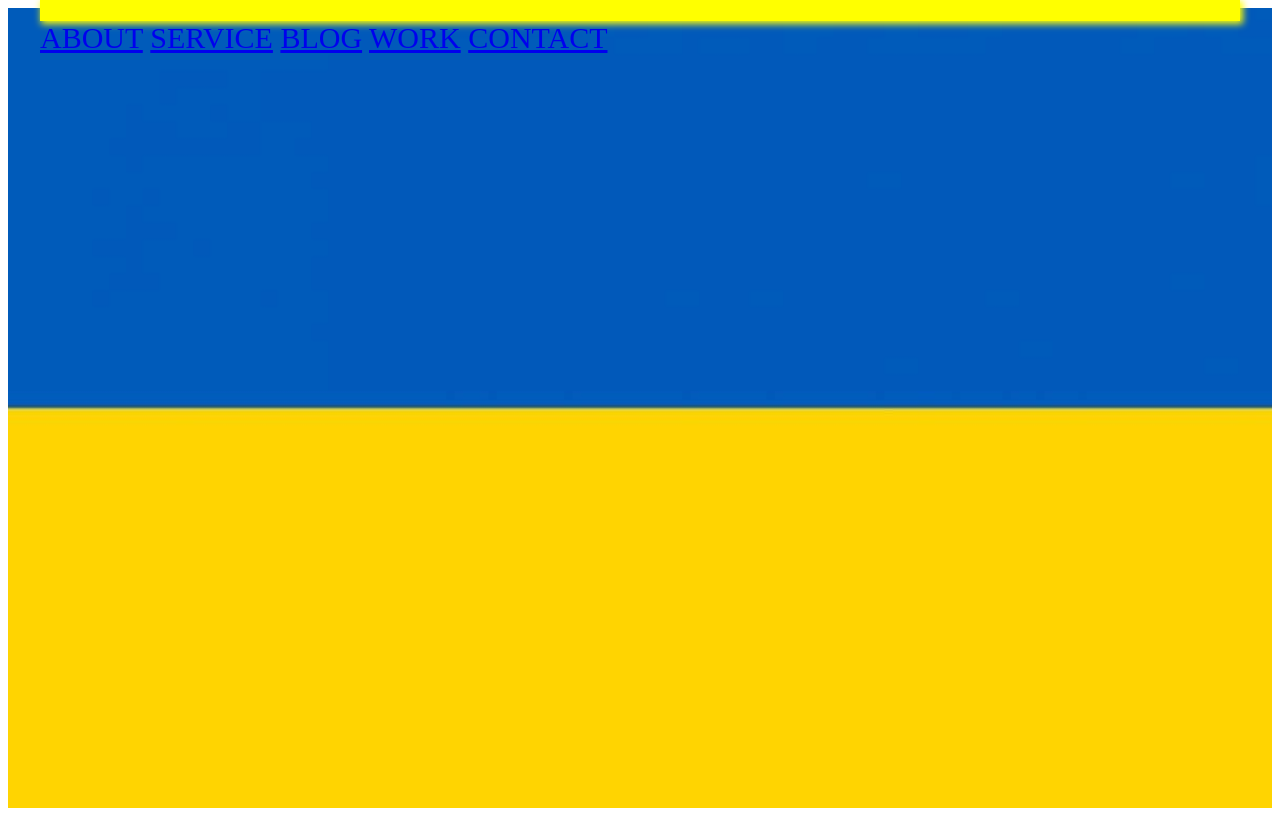
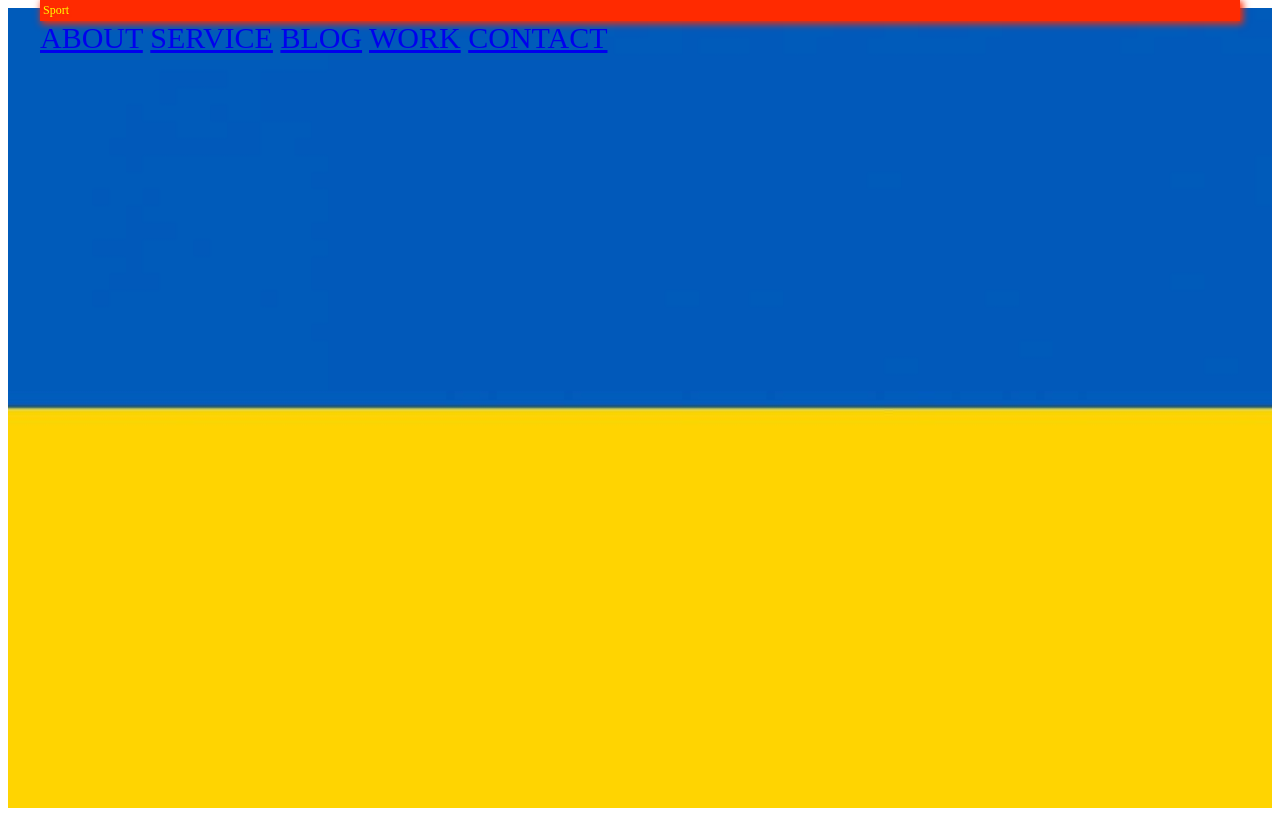
Before and after one commit to artur1602/practice_1, a plain HTML site: page index.html in a window 1280 px wide. Drawn offline with Linux system fonts and the light colour scheme.

Commit message:
Update style.css

```diff
--- a/css/style.css
+++ b/css/style.css
@@ -57,11 +57,11 @@ h1, h2, h3, h4, h5, h6 {
 	font-size: 12px;
 	font-weight: 340px;
 	color: #FFFF00;
-	text-shadow: 1px 2px 2px #FFFF00;
-	background-color: #FFFF00;
-	border: 3px solid #FFFF00;
-	text-shadow: 1px 2px 2px #FFFF00;
-	box-shadow: 2px 2px 7px 1px #FFFF00;
+	text-shadow: 1px 2px 2px #FF2A00;
+	background-color: #FF2A00;
+	border: 3px solid #FF2A00;
+	text-shadow: 1px 2px 2px #FF2A00;
+	box-shadow: 2px 2px 7px 1px #FF2A00;
 }
 
 .nav {
```
